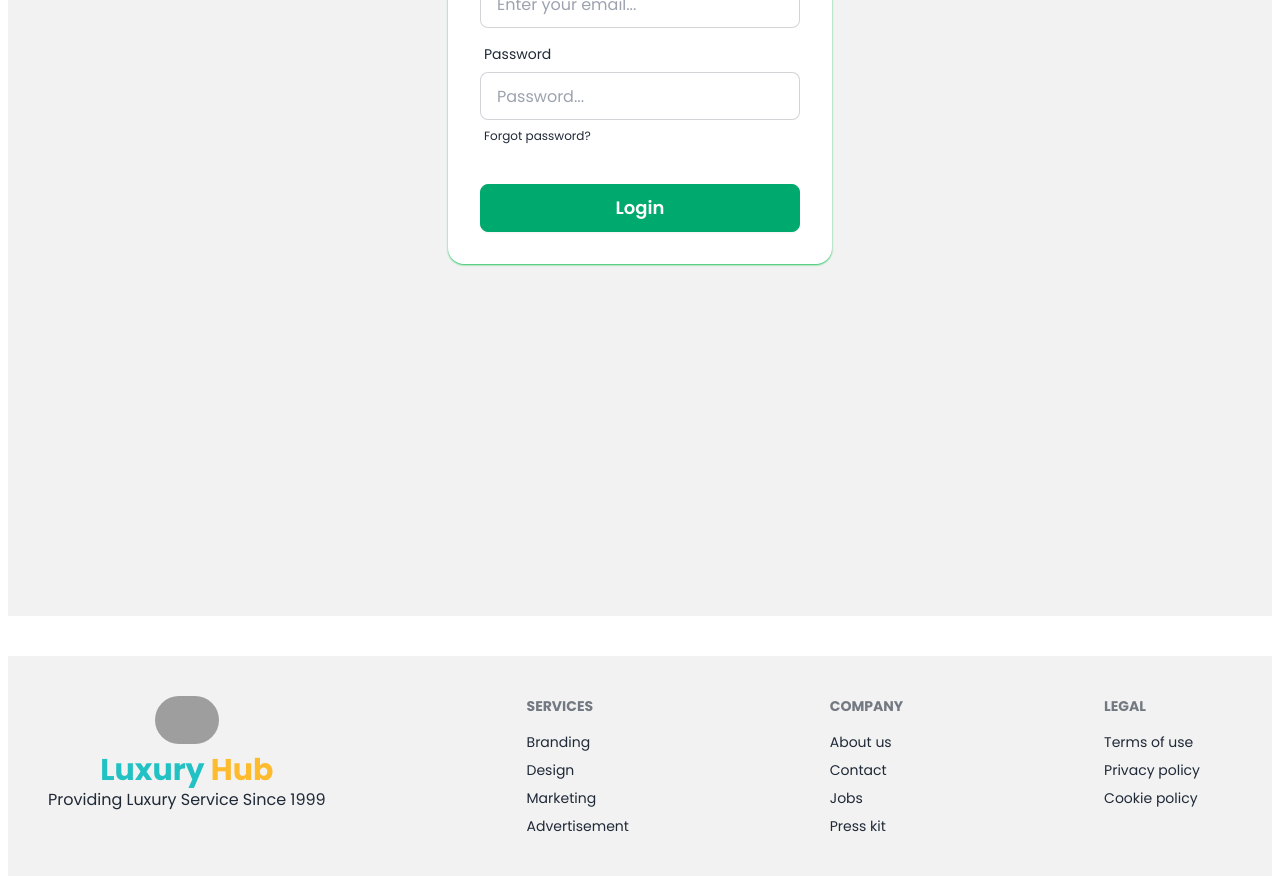
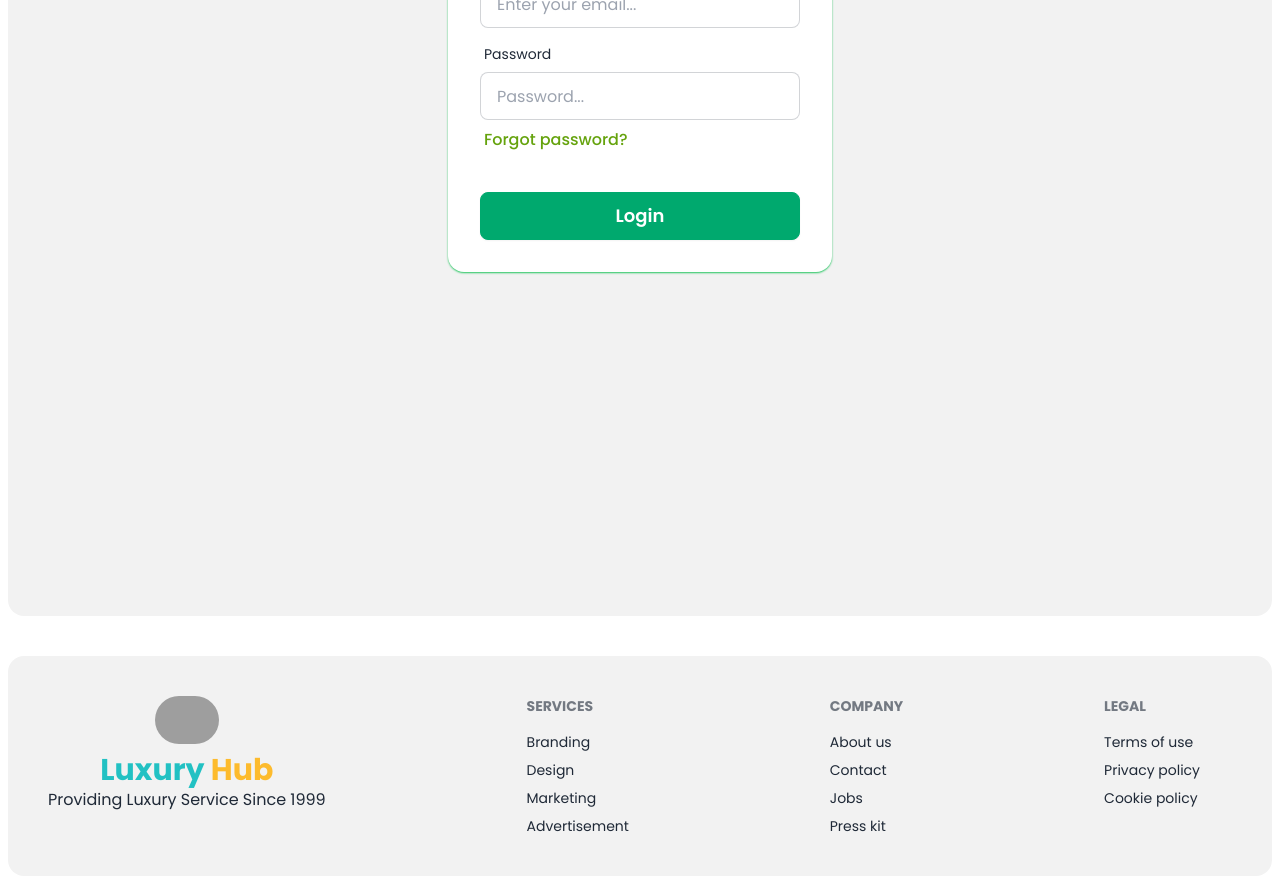
Before and after one commit to saiful797/Luxury-Hub, a React (Vite) app: page /login in a window 1280 px wide. Shown: the part 280-1156 px from the top of the page. Built offline with nearby package versions, Linux system fonts and the light colour scheme; grey boxes are pictures that could not be loaded.

Commit message:
Updated some layout for devices

```diff
--- a/src/pages/About/About.jsx
+++ b/src/pages/About/About.jsx
@@ -3,6 +3,7 @@ const About = () => {
         <div>
             <div className="mt-5">
                 <h1 className="text-4xl font-bold text-center">About US</h1>
+                <hr />
                 <hr />
             </div>
             <div className="mt-5 space-y-2 text-lg font-medium text-gray-600 border rounded-2xl bg-slate-50 shadow-sm shadow-black p-5">
--- a/src/pages/footer/Footer.jsx
+++ b/src/pages/footer/Footer.jsx
@@ -1,7 +1,7 @@
 
 const Footer = () => {
     return (
-        <footer className="p-10 bg-base-200 text-base-content text-center mt-10">
+        <footer className="p-10 bg-base-200 text-base-content text-center mt-10 rounded-2xl">
             <div className="footer max-w-6xl grid  place-content-center md:place-content-between	">
                 <aside>
                    <img className="w-16 rounded-3xl mx-auto" src="https://i.ibb.co/QrT2g6R/logo.png" alt="Coming Soon...." />
--- a/src/pages/login/Login.jsx
+++ b/src/pages/login/Login.jsx
@@ -1,7 +1,7 @@
 
 const Login = () => {
     return (
-        <div className="min-h-screen bg-base-200 mt-5">
+        <div className="min-h-screen bg-base-200 mt-5 rounded-2xl">
             <div className="hero-content flex-col">
                 <div className="card w-full max-w-sm shadow-green-500 shadow-sm bg-base-100 mt-20">
                     <form className="card-body">
@@ -17,7 +17,7 @@ const Login = () => {
                             </label>
                             <input type="password" placeholder="Password..." name="password" className="input input-bordered" required />
                             <label className="label">
-                                <a href="#" className="label-text-alt link link-hover">Forgot password?</a>
+                                <a href="#" className="label-text-alt link link-hover text-base font-medium text-lime-600">Forgot password?</a>
                             </label>
                         </div>
                         <div className="form-control mt-6">
--- a/src/pages/register/Register.jsx
+++ b/src/pages/register/Register.jsx
@@ -1,6 +1,6 @@
 const Register = () => {
     return (
-        <div className="min-h-screen bg-base-200 mt-5">
+        <div className="min-h-screen bg-base-200 mt-5 rounded-2xl">
             <div className="hero-content flex-col">
                 <div className="card w-full max-w-sm shadow-green-500 shadow-sm bg-base-100 mt-16">
                     <form className="card-body">
```
